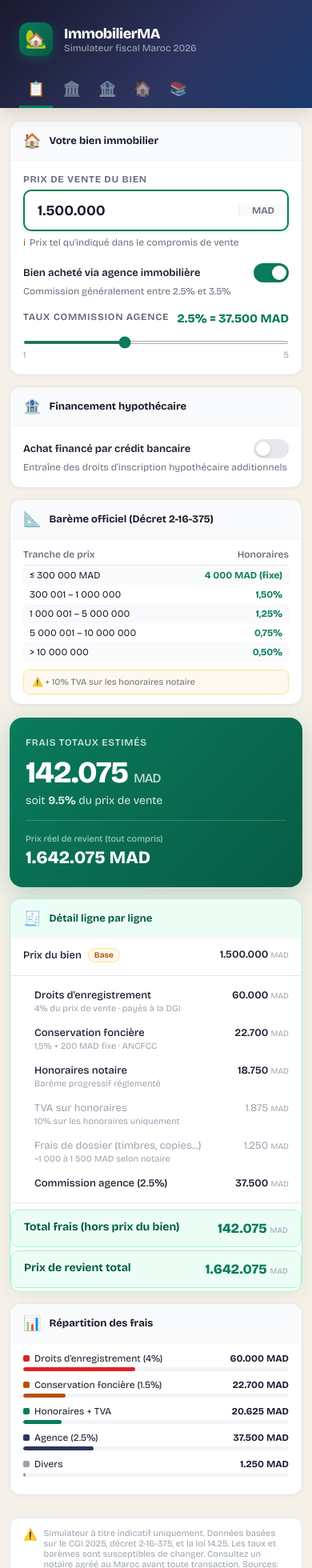
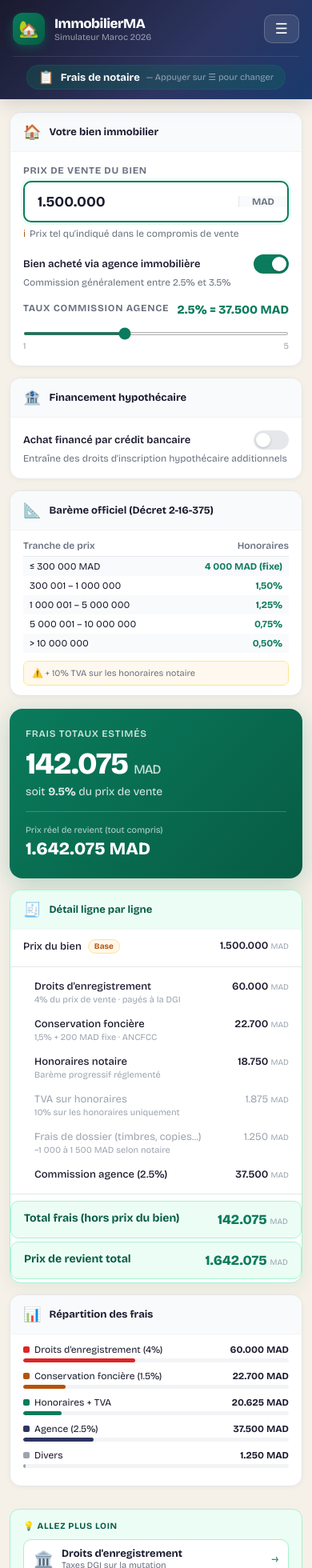
Before and after one commit to Abdo-glitx/immobilier-ma, a React (Vite) app: page / in a window 390 px wide. Shown: the top 1960 px of the page at 80% size. Built offline with nearby package versions, Linux system fonts and the light colour scheme.

Commit message:
add hamburger menu + also try suggestions

```diff
--- a/src/App.jsx
+++ b/src/App.jsx
@@ -84,11 +84,11 @@ const gray200 = "#E5E7EB";
 const gray400 = "#9CA3AF";
 
 const TABS = [
-  { id: "notaire",      icon: "📋", label: "Frais de notaire",         sub: "Calcul complet ligne par ligne" },
-  { id: "enregistrement", icon: "🏛️", label: "Droits d'enregistrement", sub: "Taxes DGI sur la mutation" },
-  { id: "credit",       icon: "🏦", label: "Simulation crédit",        sub: "Mensualités & coût total" },
-  { id: "total",        icon: "🏠", label: "Coût total d'acquisition", sub: "Vision complète prix réel" },
-  { id: "blog",         icon: "📚", label: "Guides & Articles",        sub: "SEO articles FR & AR" },
+  { id: "notaire",        icon: "📋", label: "Frais de notaire",         short: "Notaire",       sub: "Calcul complet ligne par ligne" },
+  { id: "enregistrement", icon: "🏛️", label: "Droits d'enregistrement", short: "Enregistrement", sub: "Taxes DGI sur la mutation" },
+  { id: "credit",         icon: "🏦", label: "Simulation crédit",        short: "Crédit",         sub: "Mensualités & coût total" },
+  { id: "total",          icon: "🏠", label: "Coût total d'acquisition", short: "Coût total",     sub: "Vision complète prix réel" },
+  { id: "blog",           icon: "📚", label: "Guides & Articles",        short: "Articles",       sub: "SEO articles FR & AR" },
 ];
 
 // ── Shared Input Components ───────────────────────────────────
@@ -255,8 +255,45 @@ function Card({ title, icon, children, accent }) {
   );
 }
 
+// ── Also Try suggestions ─────────────────────────────────────
+function AlsoTry({ currentTab, onSwitch }) {
+  const suggestions = TABS.filter(t => t.id !== currentTab && t.id !== "blog");
+  return (
+    <div style={{
+      marginTop: 14, padding: "14px 16px",
+      background: emeraldLight, border: `1px solid ${emeraldBorder}`,
+      borderRadius: 12,
+    }}>
+      <div style={{ fontSize: 11, fontWeight: 700, color: emeraldDark, marginBottom: 10, textTransform: "uppercase", letterSpacing: "0.06em" }}>
+        💡 Allez plus loin
+      </div>
+      <div style={{ display: "flex", flexDirection: "column", gap: 8 }}>
+        {suggestions.map(t => (
+          <button key={t.id} onClick={() => onSwitch(t.id)} style={{
+            display: "flex", alignItems: "center", gap: 10,
+            padding: "9px 12px", borderRadius: 10,
+            border: `1px solid ${emeraldBorder}`, background: white,
+            cursor: "pointer", fontFamily: "inherit", textAlign: "left",
+            transition: "all 0.15s",
+          }}
+            onMouseEnter={e => { e.currentTarget.style.background = emeraldLight; e.currentTarget.style.borderColor = emeraldDark; }}
+            onMouseLeave={e => { e.currentTarget.style.background = white; e.currentTarget.style.borderColor = emeraldBorder; }}
+          >
+            <span style={{ fontSize: 20, flexShrink: 0 }}>{t.icon}</span>
+            <div>
+              <div style={{ fontSize: 13, fontWeight: 700, color: ink }}>{t.label}</div>
+              <div style={{ fontSize: 11, color: inkLight }}>{t.sub}</div>
+            </div>
+            <span style={{ marginLeft: "auto", color: emerald, fontSize: 14, flexShrink: 0 }}>→</span>
+          </button>
+        ))}
+      </div>
+    </div>
+  );
+}
+
 // ── TAB 1: Frais de Notaire ───────────────────────────────────
-function FraisNotaire() {
+function FraisNotaire({ onSwitch }) {
   const isMobile = useIsMobile();
   const [price, setPrice] = useState(1500000);
   const [withAgency, setWithAgency] = useState(true);
@@ -414,13 +451,14 @@ function FraisNotaire() {
             })}
           </div>
         </Card>
+        <AlsoTry currentTab="notaire" onSwitch={onSwitch} />
       </div>
     </div>
   );
 }
 
 // ── TAB 2: Droits d'Enregistrement ───────────────────────────
-function DroitsEnregistrement() {
+function DroitsEnregistrement({ onSwitch }) {
   const isMobile = useIsMobile();
   const [price, setPrice] = useState(800000);
   const [type, setType] = useState("habitation");
@@ -551,13 +589,14 @@ function DroitsEnregistrement() {
             ))}
           </div>
         </Card>
+        <AlsoTry currentTab="enregistrement" onSwitch={onSwitch} />
       </div>
     </div>
   );
 }
 
 // ── TAB 3: Simulation Crédit ──────────────────────────────────
-function SimulationCredit() {
+function SimulationCredit({ onSwitch }) {
   const isMobile = useIsMobile();
   const [prix, setPrix] = useState(1200000);
   const [apport, setApport] = useState(300000);
@@ -673,13 +712,14 @@ function SimulationCredit() {
             Les banques marocaines accordent généralement un crédit si votre mensualité ne dépasse pas <strong>35% de votre revenu net mensuel</strong>. Pour cette mensualité, il vous faut un revenu minimum de <strong style={{ color: gold }}>{fmt(tauxEndettementSalaire)} MAD/mois</strong>.
           </div>
         </div>
+        <AlsoTry currentTab="credit" onSwitch={onSwitch} />
       </div>
     </div>
   );
 }
 
 // ── TAB 4: Coût Total Acquisition ────────────────────────────
-function CoutTotal() {
+function CoutTotal({ onSwitch }) {
   const isMobile = useIsMobile();
   const [prix, setPrix] = useState(1500000);
   const [withAgency, setWithAgency] = useState(true);
@@ -801,6 +841,7 @@ function CoutTotal() {
             )}
           </div>
         </Card>
+        <AlsoTry currentTab="total" onSwitch={onSwitch} />
       </div>
     </div>
   );
@@ -810,18 +851,17 @@ function CoutTotal() {
 export default function ImmobilierMA() {
   const [tab, setTab] = useState("notaire");
   const [articleSlug, setArticleSlug] = useState(null);
+  const [menuOpen, setMenuOpen] = useState(false);
   const isMobile = useIsMobile();
 
-  const handleCTA = (targetTab) => {
+  const switchTab = (newTab) => {
+    setTab(newTab);
+    setMenuOpen(false);
     setArticleSlug(null);
-    setTab(targetTab);
     window.scrollTo({ top: 0, behavior: "smooth" });
   };
 
-  const handleArticle = (slug) => {
-    if (slug) setArticleSlug(slug);
-    else setArticleSlug(null);
-  };
+  const handleCTA = (targetTab) => switchTab(targetTab);
 
   return (
     <div style={{
@@ -842,33 +882,38 @@ export default function ImmobilierMA() {
         input:focus { outline: none; }
       `}</style>
 
-      {/* HERO HEADER */}
+      {/* ── STICKY HEADER ── */}
       <div style={{
         background: `linear-gradient(135deg, ${ink} 0%, ${inkMid} 60%, #1a3a6e 100%)`,
-        padding: "28px 24px 0",
+        padding: isMobile ? "16px 16px 0" : "28px 24px 0",
         position: "sticky", top: 0, zIndex: 20,
         boxShadow: "0 4px 24px rgba(0,0,0,0.15)",
       }}>
         <div style={{ maxWidth: 1100, margin: "0 auto" }}>
-          <div style={{ display: "flex", alignItems: "center", justifyContent: "space-between", marginBottom: 20, flexWrap: "wrap", gap: 12 }}>
-            <div style={{ display: "flex", alignItems: "center", gap: 14 }}>
+
+          {/* Top bar */}
+          <div style={{ display: "flex", alignItems: "center", justifyContent: "space-between", marginBottom: isMobile ? 14 : 20, gap: 12 }}>
+            {/* Logo */}
+            <div style={{ display: "flex", alignItems: "center", gap: 12 }}>
               <div style={{
-                width: 42, height: 42, borderRadius: 12,
+                width: 40, height: 40, borderRadius: 12, flexShrink: 0,
                 background: `linear-gradient(135deg, ${emerald}, ${emeraldDark})`,
                 display: "flex", alignItems: "center", justifyContent: "center",
-                fontSize: 22, boxShadow: `0 4px 12px rgba(10,123,92,0.4)`, flexShrink: 0,
+                fontSize: 20, boxShadow: `0 4px 12px rgba(10,123,92,0.4)`,
               }}>🏡</div>
               <div>
-                <div style={{ fontSize: isMobile ? 18 : 22, fontWeight: 900, color: white, letterSpacing: "-0.5px" }}>
+                <div style={{ fontSize: isMobile ? 17 : 22, fontWeight: 900, color: white, letterSpacing: "-0.5px" }}>
                   ImmobilierMA
                 </div>
-                <div style={{ fontSize: 12, color: "rgba(255,255,255,0.6)" }}>
-                  {isMobile ? "Simulateur fiscal Maroc 2026" : "Frais de notaire · Enregistrement · Crédit · Coût total"}
+                <div style={{ fontSize: 11, color: "rgba(255,255,255,0.55)" }}>
+                  {isMobile ? "Simulateur Maroc 2026" : "Frais de notaire · Enregistrement · Crédit · Coût total"}
                 </div>
               </div>
             </div>
+
+            {/* Desktop badges */}
             {!isMobile && (
-              <div style={{ display: "flex", gap: 8, flexWrap: "wrap" }}>
+              <div style={{ display: "flex", gap: 8 }}>
                 {[
                   { label: "✓ Données officielles CGI 2025", color: emerald },
                   { label: "🇲🇦 Maroc uniquement", color: "rgba(255,255,255,0.6)" },
@@ -881,51 +926,142 @@ export default function ImmobilierMA() {
                 ))}
               </div>
             )}
+
+            {/* Hamburger — mobile only */}
+            {isMobile && (
+              <button
+                onClick={() => setMenuOpen(o => !o)}
+                style={{
+                  background: menuOpen ? "rgba(10,123,92,0.3)" : "rgba(255,255,255,0.1)",
+                  border: `1px solid ${menuOpen ? emerald : "rgba(255,255,255,0.2)"}`,
+                  borderRadius: 10, padding: "8px 13px",
+                  color: white, fontSize: 18, lineHeight: 1,
+                  display: "flex", alignItems: "center", justifyContent: "center",
+                }}
+              >
+                {menuOpen ? "✕" : "☰"}
+              </button>
+            )}
           </div>
 
-          {/* TABS */}
-          <div style={{ display: "flex", gap: 2, overflowX: "auto" }}>
+          {/* Mobile dropdown menu */}
+          {isMobile && menuOpen && (
+            <div style={{
+              background: "#0f1525", borderRadius: "12px 12px 0 0",
+              border: "1px solid rgba(255,255,255,0.1)",
+              borderBottom: "none", overflow: "hidden", marginBottom: 0,
+            }}>
+              {TABS.map((t, i) => (
+                <button
+                  key={t.id}
+                  onClick={() => { switchTab(t.id); }}
+                  style={{
+                    width: "100%", display: "flex", alignItems: "center", gap: 14,
+                    padding: "15px 18px",
+                    border: "none",
+                    borderBottom: i < TABS.length - 1 ? "1px solid rgba(255,255,255,0.07)" : "none",
+                    background: tab === t.id ? "rgba(10,123,92,0.25)" : "transparent",
+                    cursor: "pointer", fontFamily: "inherit", textAlign: "left",
+                  }}
+                >
+                  <span style={{
+                    width: 36, height: 36, borderRadius: 10, flexShrink: 0,
+                    background: tab === t.id ? "rgba(10,123,92,0.4)" : "rgba(255,255,255,0.08)",
+                    display: "flex", alignItems: "center", justifyContent: "center",
+                    fontSize: 18,
+                  }}>{t.icon}</span>
+                  <div style={{ flex: 1 }}>
+                    <div style={{ fontSize: 14, fontWeight: 700, color: tab === t.id ? emerald : white }}>
+                      {t.label}
+                    </div>
+                    <div style={{ fontSize: 11, color: "rgba(255,255,255,0.45)", marginTop: 2 }}>
+                      {t.sub}
+                    </div>
+                  </div>
+                  {tab === t.id && (
+                    <span style={{ color: emerald, fontSize: 18, flexShrink: 0 }}>✓</span>
+                  )}
+                </button>
+              ))}
+            </div>
+          )}
+
+          {/* Desktop tabs */}
+          {!isMobile && (
+            <div style={{ display: "flex", gap: 2 }}>
               {TABS.map(t => (
-              <button key={t.id} onClick={() => setTab(t.id)} style={{
-                padding: isMobile ? "10px 10px" : "12px 16px", border: "none", fontFamily: "inherit",
+                <button key={t.id} onClick={() => switchTab(t.id)} style={{
+                  padding: "12px 16px", border: "none", fontFamily: "inherit",
                   background: "transparent",
                   borderBottom: `3px solid ${tab === t.id ? emerald : "transparent"}`,
                   color: tab === t.id ? white : "rgba(255,255,255,0.55)",
                   fontWeight: tab === t.id ? 700 : 500,
-                fontSize: isMobile ? 18 : 13, whiteSpace: "nowrap",
+                  fontSize: 13, whiteSpace: "nowrap",
                   transition: "all 0.15s",
+                  display: "flex", alignItems: "center", gap: 6,
                 }}>
-                <span style={{ marginRight: isMobile ? 0 : 6 }}>{t.icon}</span>
-                {!isMobile && t.label}
+                  <span>{t.icon}</span>
+                  {t.label}
                 </button>
               ))}
             </div>
+          )}
+
+          {/* Mobile: show active tab name as pill */}
+          {isMobile && !menuOpen && (
+            <div style={{
+              display: "flex", alignItems: "center", justifyContent: "center",
+              padding: "10px 0 12px",
+              borderTop: "1px solid rgba(255,255,255,0.1)",
+            }}>
+              <div style={{
+                display: "flex", alignItems: "center", gap: 8,
+                background: "rgba(10,123,92,0.25)",
+                border: `1px solid ${emerald}50`,
+                borderRadius: 20, padding: "5px 14px",
+              }}>
+                <span>{TABS.find(t => t.id === tab)?.icon}</span>
+                <span style={{ fontSize: 13, fontWeight: 700, color: white }}>
+                  {TABS.find(t => t.id === tab)?.label}
+                </span>
+                <span style={{ fontSize: 11, color: "rgba(255,255,255,0.5)" }}>
+                  — Appuyer sur ☰ pour changer
+                </span>
+              </div>
+            </div>
+          )}
         </div>
       </div>
 
-      {/* CONTENT */}
+      {/* ── CONTENT ── */}
       <div style={{ maxWidth: 1100, margin: "0 auto", padding: isMobile ? "16px 12px 48px" : "24px 16px 48px" }}>
         <div className="content" key={tab + articleSlug}>
-          {tab === "notaire"        && <FraisNotaire />}
-          {tab === "enregistrement" && <DroitsEnregistrement />}
-          {tab === "credit"         && <SimulationCredit />}
-          {tab === "total"          && <CoutTotal />}
+          {tab === "notaire"        && <FraisNotaire onSwitch={switchTab} />}
+          {tab === "enregistrement" && <DroitsEnregistrement onSwitch={switchTab} />}
+          {tab === "credit"         && <SimulationCredit onSwitch={switchTab} />}
+          {tab === "total"          && <CoutTotal onSwitch={switchTab} />}
           {tab === "blog" && !articleSlug && (
             <BlogList onArticle={(slug) => setArticleSlug(slug)} lang="fr" />
           )}
           {tab === "blog" && articleSlug && (
             <ArticleView
               slug={articleSlug}
-              onBack={(pairSlug) => pairSlug ? setArticleSlug(pairSlug) : setArticleSlug(null)}
+              onBack={(pairSlug) => {
+                if (pairSlug && typeof pairSlug === "string") {
+                  setArticleSlug(pairSlug);
+                } else {
+                  setArticleSlug(null);
+                }
+              }}
               onCTA={handleCTA}
               lang="fr"
             />
           )}
         </div>
 
-        {/* Disclaimer */}
+        {/* ── DISCLAIMER ── */}
         <div style={{
-          marginTop: 28, padding: "12px 16px",
+          marginTop: 20, padding: "12px 16px",
           background: white, borderRadius: 10,
           border: `1px solid ${gray200}`, fontSize: 11, color: gray400,
           display: "flex", gap: 8, alignItems: "flex-start",
@@ -934,7 +1070,7 @@ export default function ImmobilierMA() {
           <span>
             Simulateur à titre indicatif uniquement. Données basées sur le CGI 2025, décret 2-16-375, et la loi 14.25.
             Les taux et barèmes sont susceptibles de changer. Consultez un notaire agréé au Maroc avant toute transaction.
-            Sources: DGI, ANCFCC, Crédit du Maroc, Valfoncier.
+            Sources : DGI, ANCFCC, Crédit du Maroc, Valfoncier.
           </span>
         </div>
       </div>
```
Lines whose indentation alone changed are shown as unchanged.
